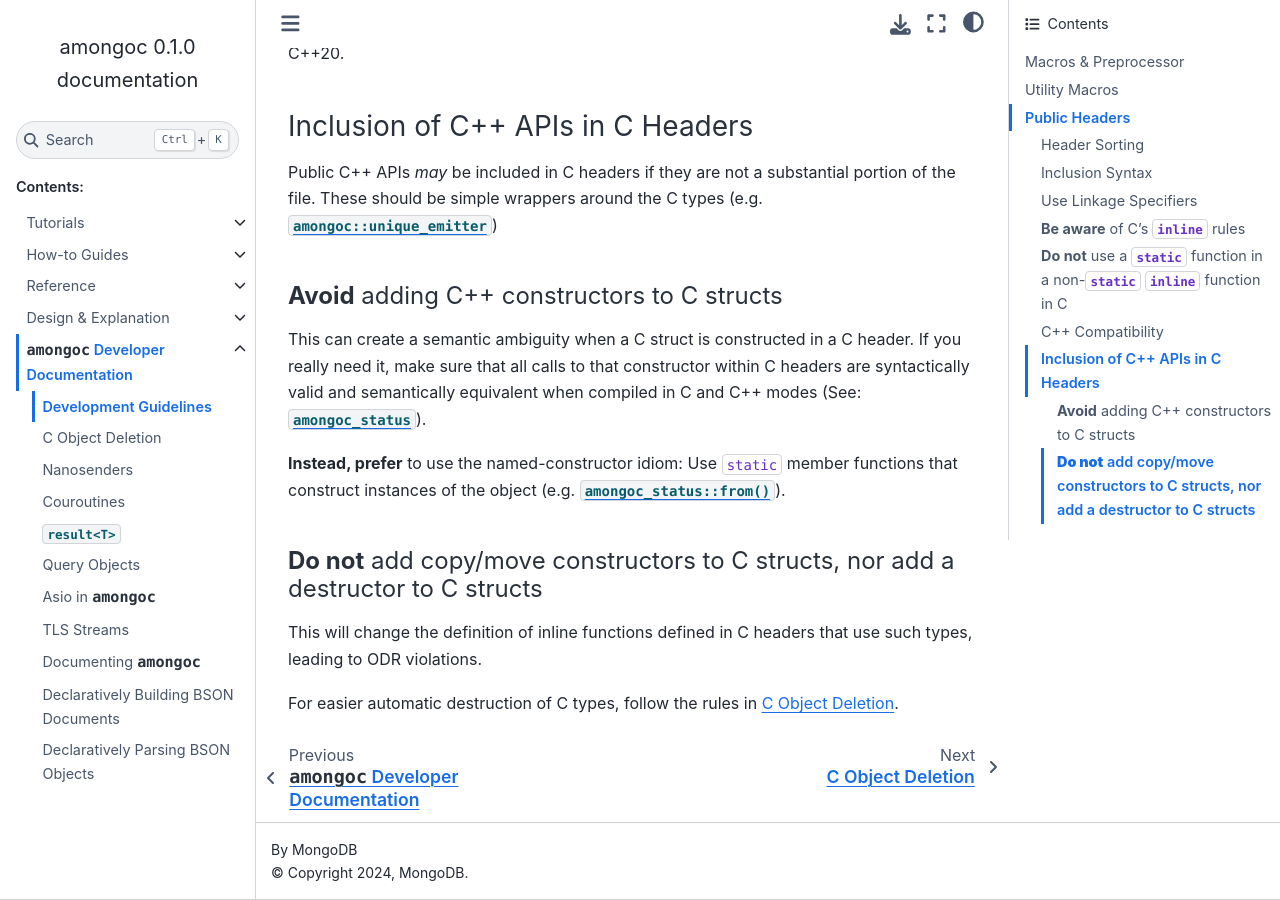
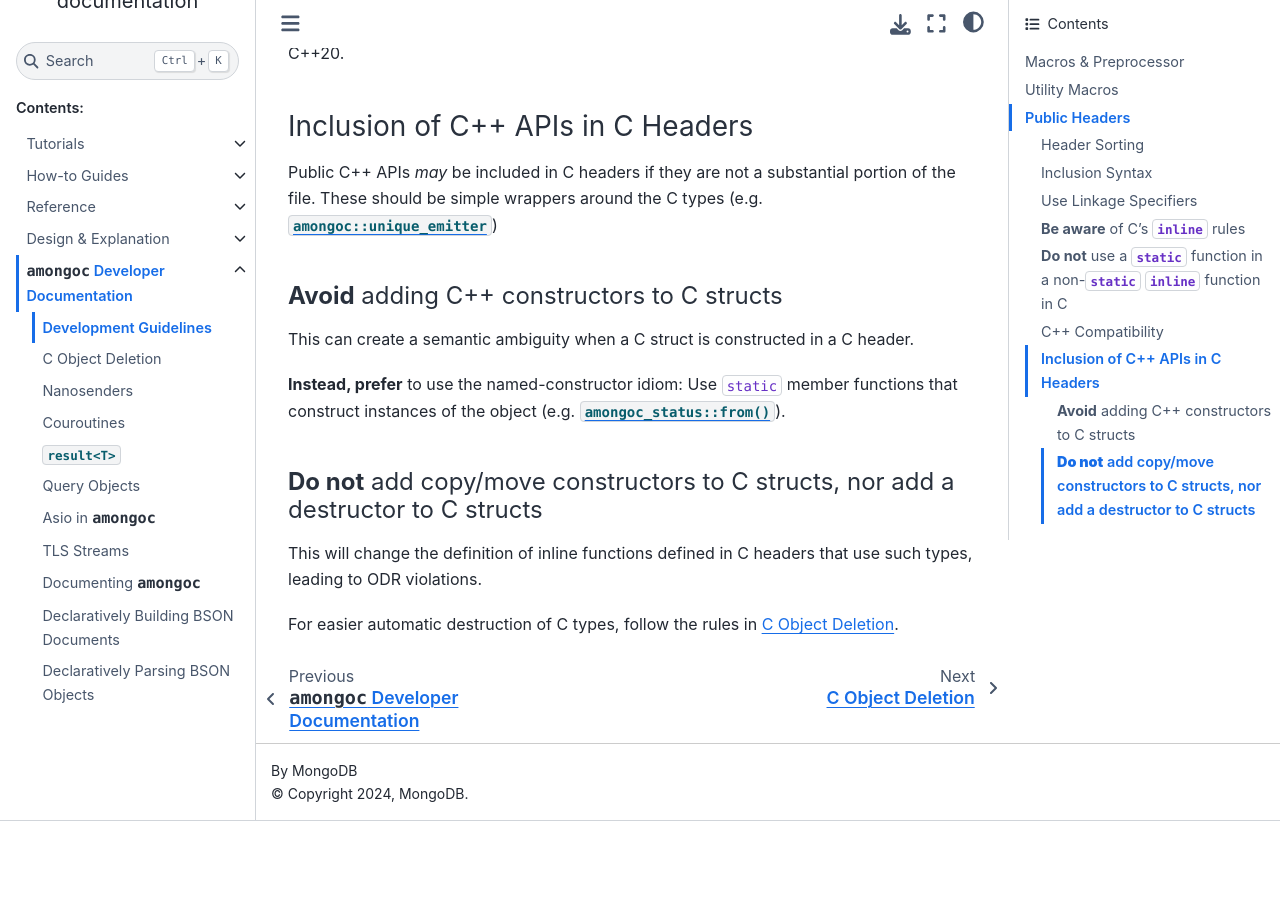
Before and after one commit to mongodb-labs/mongo-c-driver-async, a Sphinx documentation site: the page built from docs/dev/guidelines.rst, in a window 1280 px wide and 900 px high, scrolled down 8208 px. Built offline with Sphinx 7.4.7 and the Sphinx Book theme 1.1.4, drawn with Linux system fonts in a browser that asks for light colours; after the commit the page ends 9029 px from its top, so only the background shows below that.

Commit message:
Remove guideline: Never add ctors to C types

```diff
--- a/docs/dev/guidelines.rst
+++ b/docs/dev/guidelines.rst
@@ -372,9 +372,7 @@
 ==============================================
 
 This can create a semantic ambiguity when a C struct is constructed in a C
-header. If you really need it, make sure that all calls to that constructor
-within C headers are syntactically valid and semantically equivalent when
-compiled in C and C++ modes (See: `amongoc_status`).
+header.
 
 **Instead, prefer** to use the named-constructor idiom: Use |static| member
 functions that construct instances of the object (e.g. `amongoc_status::from`).
```
